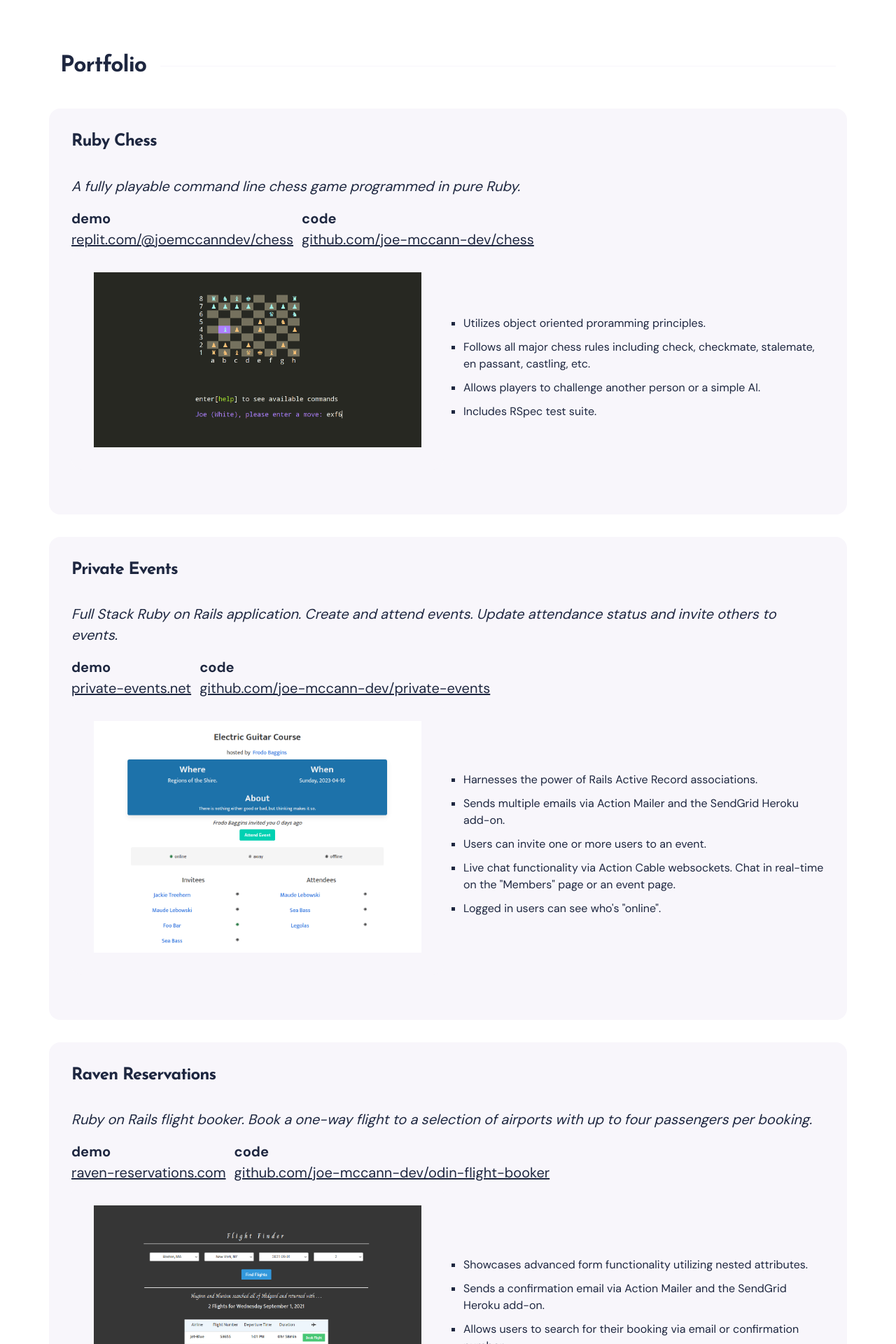
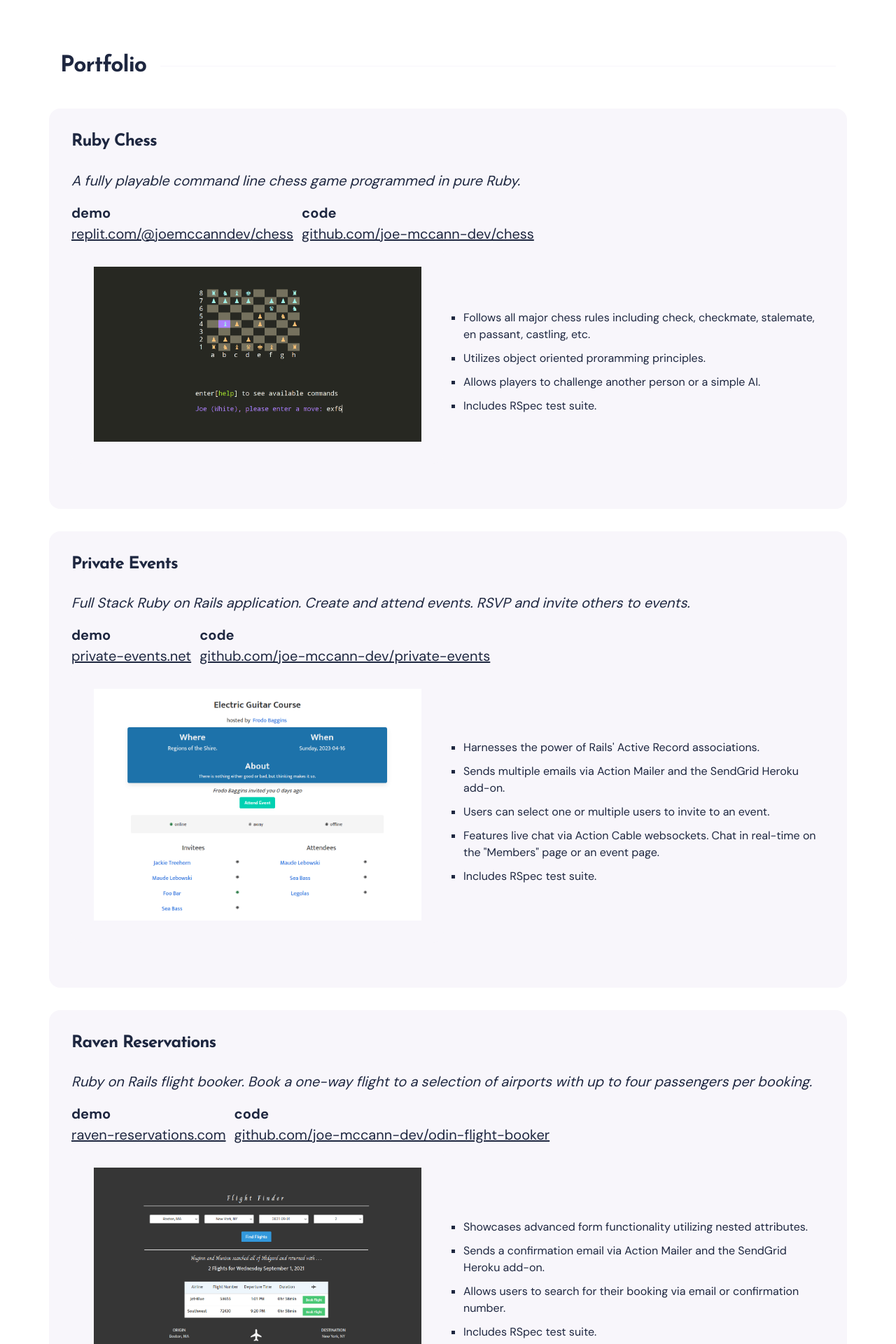
Before and after one commit to joe-mccann-dev/portfolio, a Jekyll site: the page built from index.html, in a window 1280 px wide. Shown: the part 731-2651 px from the top of the page at 70% size. Built offline with Jekyll 4.4.1, drawn with Linux system fonts in a browser that asks for light colours; nearby versions of some CDN libraries.

Commit message:
Update bullet points. Modify margin-bottom css.

```diff
--- a/_data/settings.yml
+++ b/_data/settings.yml
@@ -39,22 +39,22 @@ portfolio:
       demo: <a href="https://replit.com/@joemccanndev/chess">replit.com/@joemccanndev/chess</a>
       repo: <a href="https://github.com/joe-mccann-dev/chess">github.com/joe-mccann-dev/chess</a>
       description:
+        - Follows all major chess rules including check, checkmate, stalemate, en passant, castling, etc.
         - Utilizes object oriented proramming principles.
-        - Follows all major chess rules including check, checkmate, stalemate, en passant, castling, etc.
         - Allows players to challenge another person or a simple AI.
         - Includes RSpec test suite.
 
     - image: /images/private-events.png
       title: Private Events
-      summary: Full Stack Ruby on Rails application. Create and attend events. Update attendance status and invite others to events.
+      summary: Full Stack Ruby on Rails application. Create and attend events. RSVP and invite others to events.
       demo: <a href="https://private-events.net/">private-events.net</a>
       repo: <a href="https://github.com/joe-mccann-dev/private-events">github.com/joe-mccann-dev/private-events</a>
       description:
-        - Harnesses the power of Rails Active Record associations.
+        - Harnesses the power of Rails' Active Record associations.
         - Sends multiple emails via Action Mailer and the SendGrid Heroku add-on.
-        - Users can invite one or more users to an event.
-        - Live chat functionality via Action Cable websockets. Chat in real-time on the "Members" page or an event page.
-        - Logged in users can see who's "online".
+        - Users can select one or multiple users to invite to an event.
+        - Features live chat via Action Cable websockets. Chat in real-time on the "Members" page or an event page.
+        - Includes RSpec test suite.
 
     - image: /images/raven-reservations.png
       title: Raven Reservations
--- a/_sass/1-tools/_shared.scss
+++ b/_sass/1-tools/_shared.scss
@@ -9,7 +9,7 @@ hr,
 table,
 fieldset, figure,
 pre {
-  margin-bottom: 32px;
+  margin-bottom: 24px;
 }
 
 
```
Also changed, not shown: _sass/3-modules/_section-portfolio.scss (line endings or trailing spaces).
